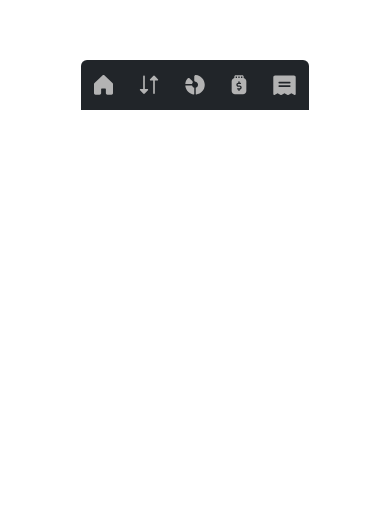
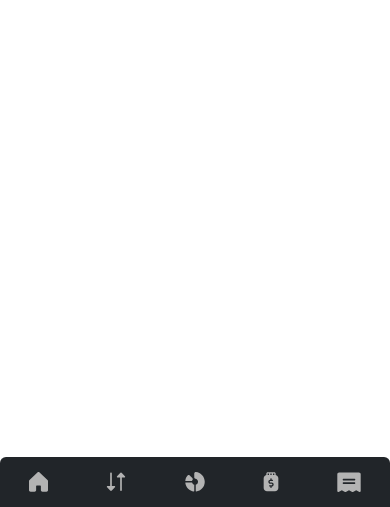
Before and after one commit to abdalsimam1-sketch/personal-finance-app, a React (Vite) app: page /test in a window 390 px wide. Shown: the part 337-844 px from the top of the page. Built offline with nearby package versions, Linux system fonts and the light colour scheme.

Commit message:
add : position fixed to the mobile nav to bring it down and make it stick no matter where the user is in the app

```diff
--- a/src/components/Layout/MobileNav.jsx
+++ b/src/components/Layout/MobileNav.jsx
@@ -4,7 +4,10 @@ import { Link } from "react-router-dom";
 
 export const MobileNav = () => {
   return (
-    <div className="bg-dark d-flex justify-content-around rounded-top py-2">
+    <div
+      className="bg-dark d-flex justify-content-around rounded-top py-2 w-100"
+      style={{ position: "fixed", bottom: "0", left: "0" }}
+    >
       {sidebar.map((item, index) => (
         <Link to={item.path} className="text-decoration-none" key={index}>
           <div className="btn d-flex flex-column align-items-center justify-content-around">
```
